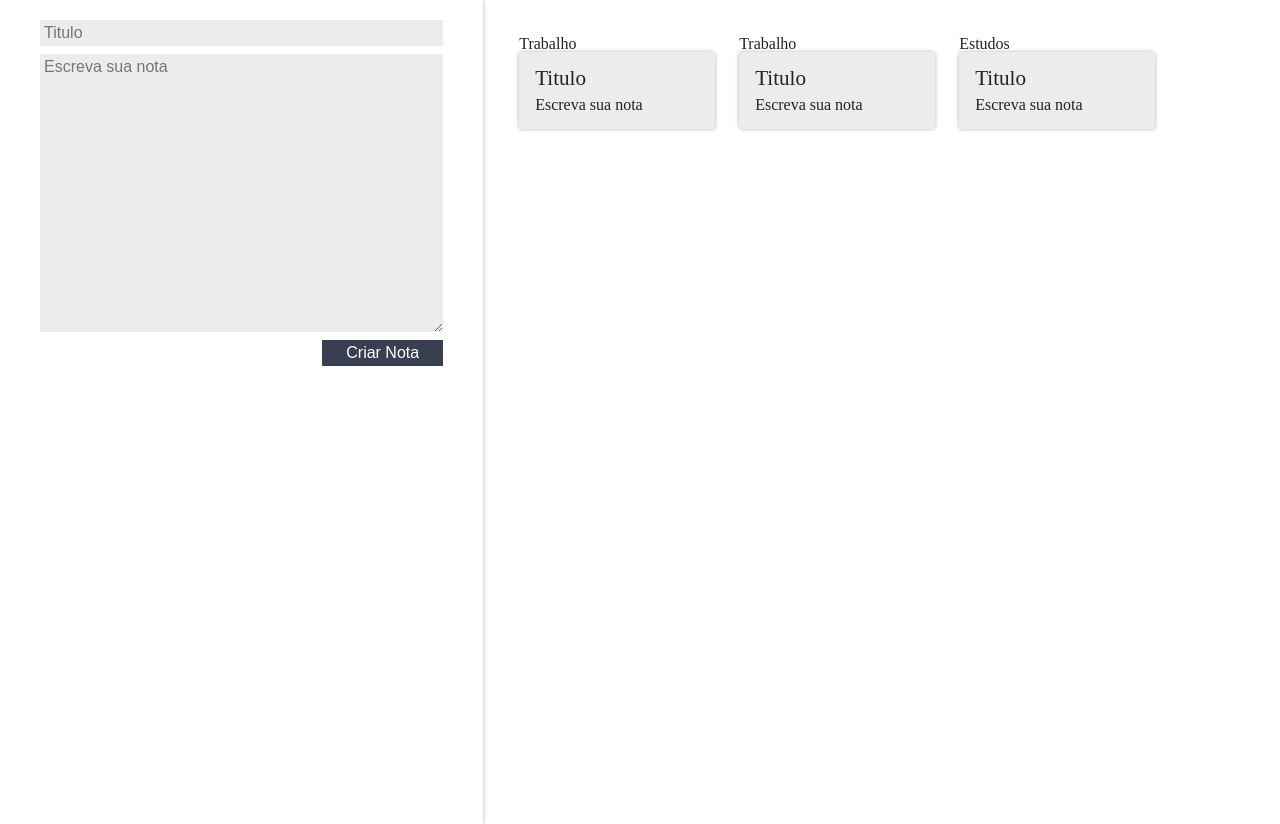
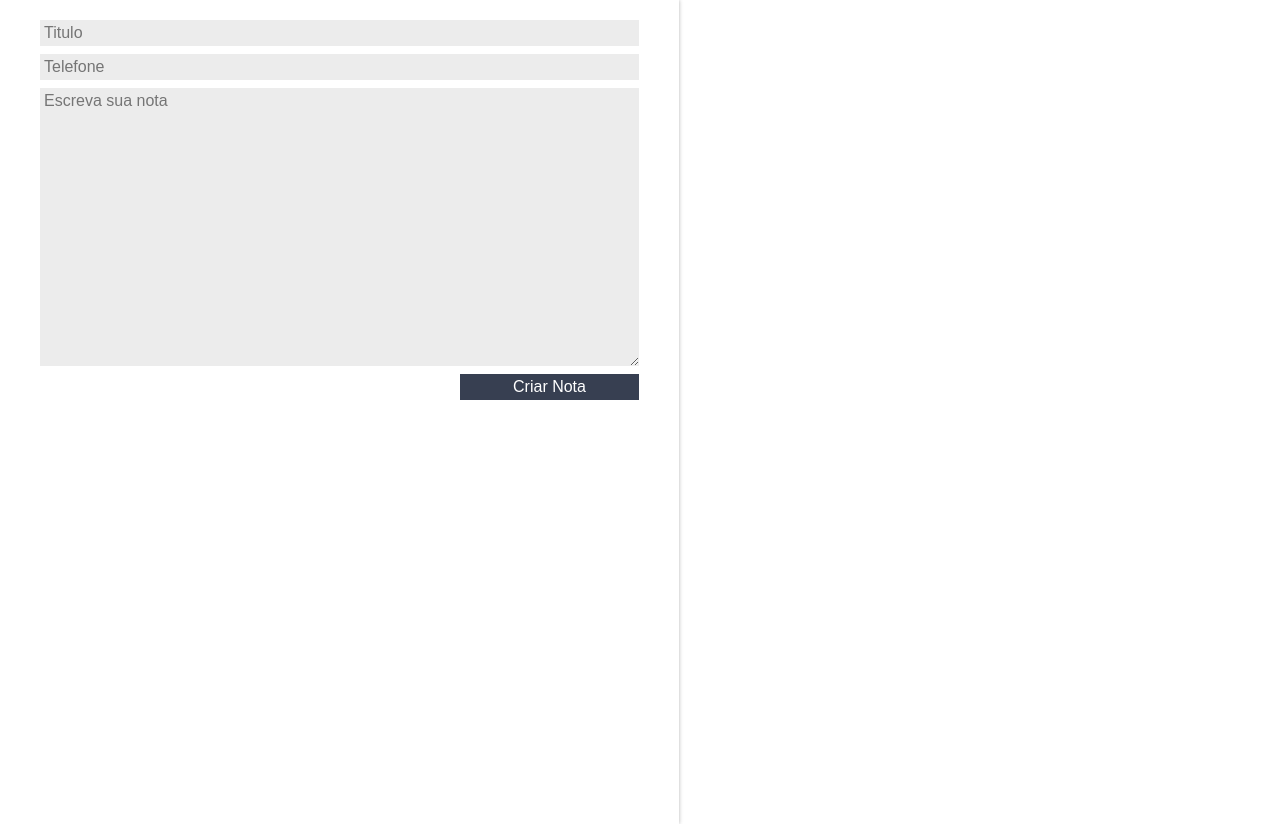
Before and after one commit to giovannirp/ceep-react, a React (Create React App) app in the folder ceep-project/: page / in a window 1280 px wide. Built offline with nearby package versions, Linux system fonts and the light colour scheme; the HTML template or start-up script is replaced by a standard one.

Commit message:
Feat: adicionando itens novo no projetos

```diff
--- a/ceep-project/src/App.js
+++ b/ceep-project/src/App.js
@@ -5,11 +5,30 @@
 import "./assets/index.css"
 
 class App extends Component {
+    constructor() {
+        super();
+
+        this.state = {
+            notas:[]
+        }
+    }
+
+    criarNota(titulo, telefone, texto) {
+        const novaNota = {titulo, telefone, texto};
+        const novoArrayDeNotas = [...this.state.notas, novaNota]
+        console.log(novoArrayDeNotas)
+        const novoEstados = {
+            notas:novoArrayDeNotas
+        }
+        this.setState(novoEstados)
+
+    }
+
     render() {
         return(
             <section className='conteudo'>
-                <FormularioCadastro />
-                <ListaNotas />
+                <FormularioCadastro criarNota={this.criarNota.bind(this)} />
+                <ListaNotas notas={this.state.notas} />
             </section>
         );
     }
--- a/ceep-project/src/components/CardNota/CardNota.js
+++ b/ceep-project/src/components/CardNota/CardNota.js
@@ -7,9 +7,10 @@
         return (
             <section className='card-nota'>
                 <header className='card-nota_cabecalho'>
-                    <h1 className='card-nota_titulo'>Titulo</h1>
+                    <h1 className='card-nota_titulo'>{this.props.titulo}</h1>
+                    <h3 className='card-nota_titulo text-danger'>{this.props.telefone}</h3>
                 </header>
-                <p className='card-nota_texto'>Escreva sua nota</p>
+                <p className='card-nota_texto'>{this.props.texto}</p>
             </section>
         );
     }
--- a/ceep-project/src/components/CardNota/estilo.css
+++ b/ceep-project/src/components/CardNota/estilo.css
@@ -9,6 +9,10 @@
     box-shadow: 0 0 4px rgba(0, 0, 0, 0.3);
     padding: 16px;
   }
+  .text-danger {
+    color:red;
+  }
+
   .card-nota_cabecalho {
     font-size: 1.1em;
     display: flex;
--- a/ceep-project/src/components/FormularioCadastro/FormularioCadastro.js
+++ b/ceep-project/src/components/FormularioCadastro/FormularioCadastro.js
@@ -2,29 +2,65 @@
 import "./formulario.css"
 
 class FormularioCadastro extends Component {
-    constructor() {
+    constructor(props) {
         super();
+        this.state = {
+            titulo: ''
+        }
         this.titulo = "";
+        this.texto = "";
+        this.telefone = "";
+        this.limpar = this.limpar.bind(this)
     }
 
-    handleMudancaTitulo(evento) {
+    _handleMudancaTitulo(evento) {
+        evento.stopPropagation();
         this.titulo = evento.target.value;
-        console.log(this.titulo);
+    }
+
+    _handleMudaTelefone(evento) {
+        evento.stopPropagation();
+        this.telefone = evento.target.value;
+    }
+
+    _handleMudancaTexto(evento) {
+        evento.stopPropagation();
+        this.texto = evento.target.value;
+    }
+
+    _criarNota(evento) {
+        evento.preventDefault();
+        evento.stopPropagation();
+        this.props.criarNota(this.titulo, this.telefone, this.texto);
+        this.limpar();
+    }
+
+    limpar() {
     }
 
     render() {
         return (
-            <form className='form-cadastro'>
+            <form className='form-cadastro'
+                onSubmit={this._criarNota.bind(this)}
+            >
                 <input
                     type="text"
+                    id="inputTitulo"
                     placeholder="Titulo"
                     className="form-cadastro_input"
-                    onChange={this.handleMudancaTitulo.bind(this)}
+                    onChange={this._handleMudancaTitulo.bind(this)}
+                />
+                <input
+                    type="text"
+                    placeholder="Telefone"
+                    className="form-cadastro_input"
+                    onChange={this._handleMudaTelefone.bind(this)}
                 />
                 <textarea
                     rows={15}
                     placeholder="Escreva sua nota"
                     className="form-cadastro_input"
+                    onChange={this._handleMudancaTexto.bind(this)}
                 />
                 <button className="form-cadastro_input form-cadastro_submit">
                     Criar Nota
--- a/ceep-project/src/components/ListaNotas/ListaNotas.js
+++ b/ceep-project/src/components/ListaNotas/ListaNotas.js
@@ -6,11 +6,10 @@
     render() {
         return (
             <ul className="lista-notas">
-                {Array.of("Trabalho", "Trabalho", "Estudos").map((categoria, index) => {
+                {this.props.notas.map((nota, index) => {
                     return (
                         <li className="lista-notas_item" key={index}>
-                            <div>{categoria}</div>
-                            <CardNota />
+                            <CardNota titulo={nota.titulo} telefone={nota.telefone} texto={nota.texto} />
                         </li>
                     );
                 })}
```
